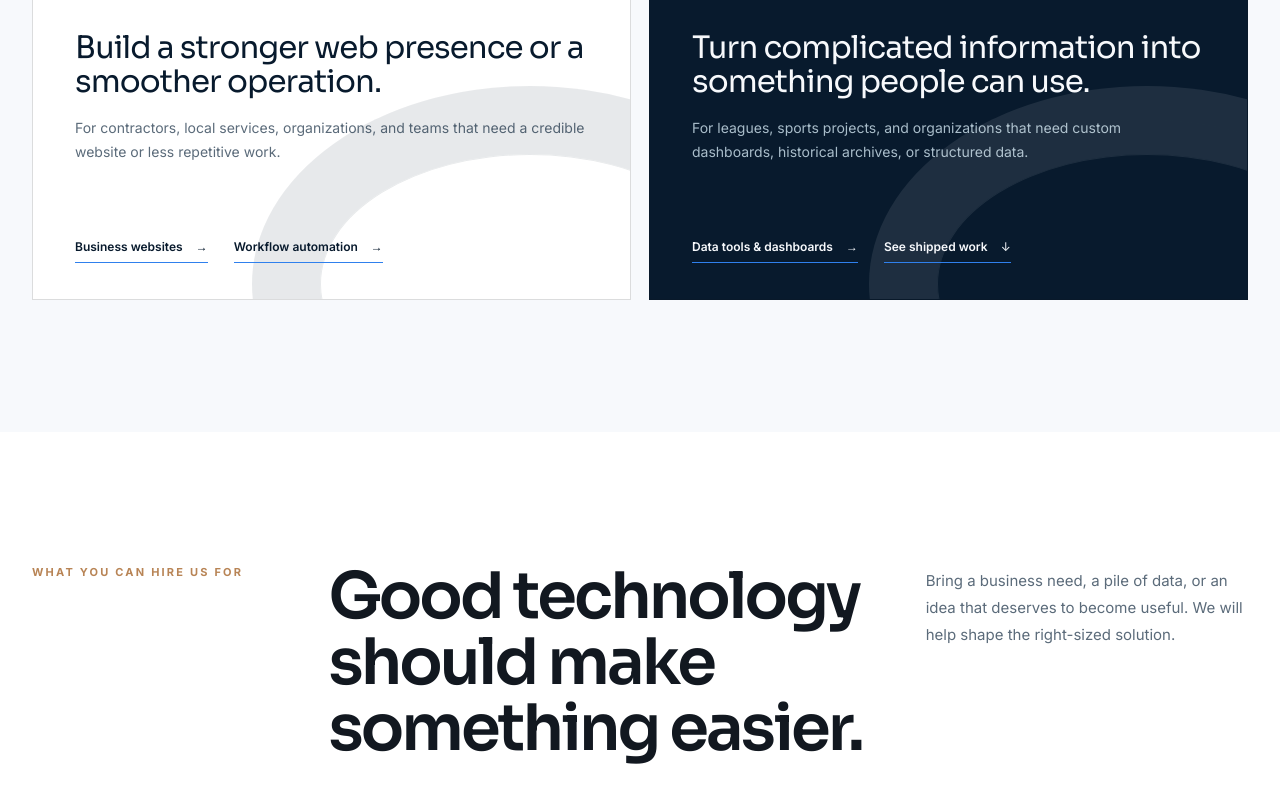
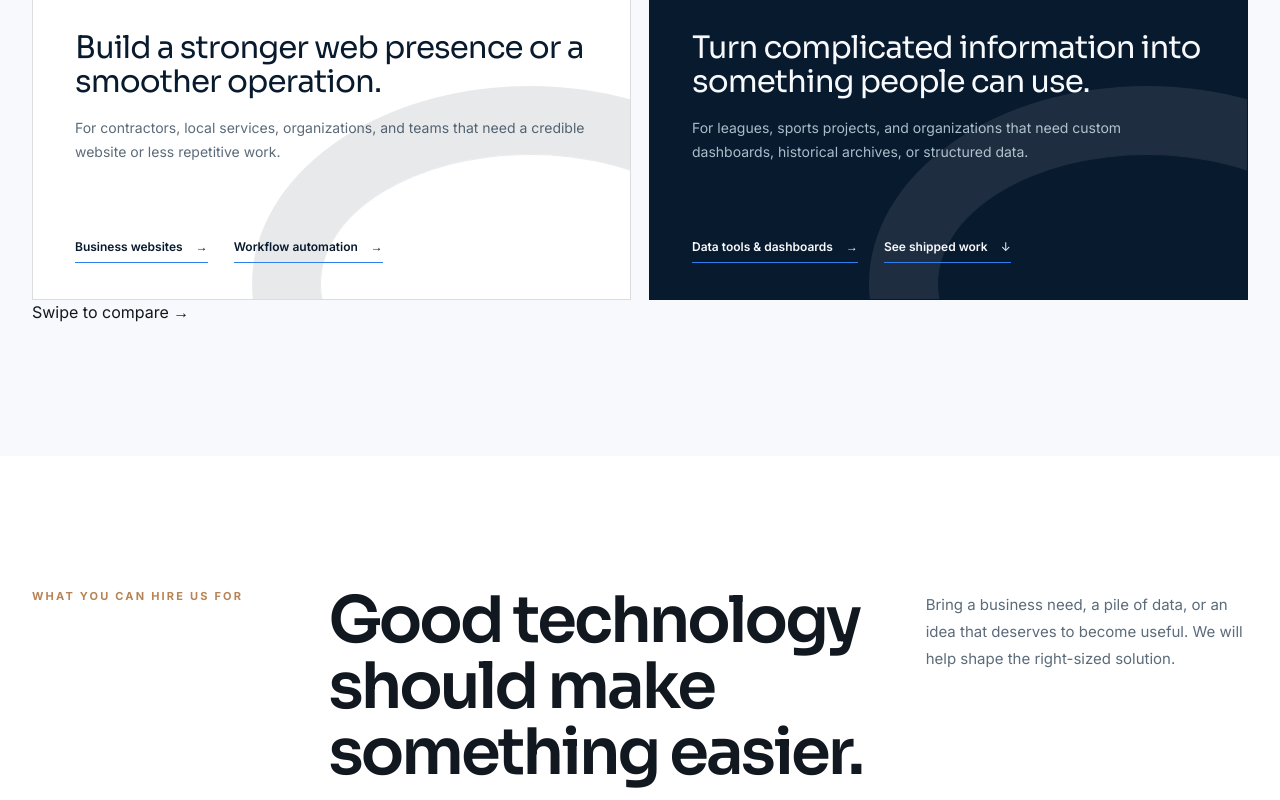
Before and after one commit to twohoundsrun/two-hounds-run, a Next.js app: page / in a window 1280 px wide. Shown: the part 1408-2208 px from the top of the page. Built offline with nearby package versions, Linux system fonts and the light colour scheme.

Commit message:
add mobile swipe hints and service anchor

```diff
--- a/app/page.tsx
+++ b/app/page.tsx
@@ -113,7 +113,7 @@ export default function Home() {
         {proof.map((item) => <div key={item.label}><strong>{item.value}</strong>{" "}<span>{item.label}</span></div>)}
       </section>
 
-      <section className="section audience-paths" aria-labelledby="audience-title">
+      <section className="section audience-paths" id="services" aria-labelledby="audience-title">
         <div className="audience-heading">
           <div><p className="kicker">Choose your path</p><h2 id="audience-title">Different problems. The same practical approach.</h2></div>
           <p>Start with the kind of work you need. Every project is scoped around the useful outcome—not a bloated list of features.</p>
@@ -122,9 +122,10 @@ export default function Home() {
           <article className="audience-card audience-business"><span>For businesses</span><h3>Build a stronger web presence or a smoother operation.</h3><p>For contractors, local services, organizations, and teams that need a credible website or less repetitive work.</p><div><Link href="/websites">Business websites <b aria-hidden="true">→</b></Link><Link href="/automation">Workflow automation <b aria-hidden="true">→</b></Link></div></article>
           <article className="audience-card audience-data"><span>Sports & data projects</span><h3>Turn complicated information into something people can use.</h3><p>For leagues, sports projects, and organizations that need custom dashboards, historical archives, or structured data.</p><div><Link href="/data-tools">Data tools & dashboards <b aria-hidden="true">→</b></Link><a href="#work">See shipped work <b aria-hidden="true">↓</b></a></div></article>
         </div>
+        <p className="mobile-scroll-hint" aria-hidden="true">Swipe to compare <span>→</span></p>
       </section>
 
-      <section className="section services" id="services">
+      <section className="section services" id="service-details">
         <div className="section-heading">
           <p className="kicker">What you can hire us for</p>
           <h2>Good technology should make something easier.</h2>
@@ -146,6 +147,7 @@ export default function Home() {
           <div><p className="kicker">Built & shipped</p><h2>Real projects, already at work.</h2></div>
           <p>Finished work with live users, real data, and a clear job to do—not concept pieces or generic demos.</p>
         </div>
+        <p className="mobile-scroll-hint" aria-hidden="true">Swipe through projects <span>→</span></p>
         <div className="project-grid">
           {shippedProjects.map((project) => (
             <article className="project-card" key={project.title}>
```
